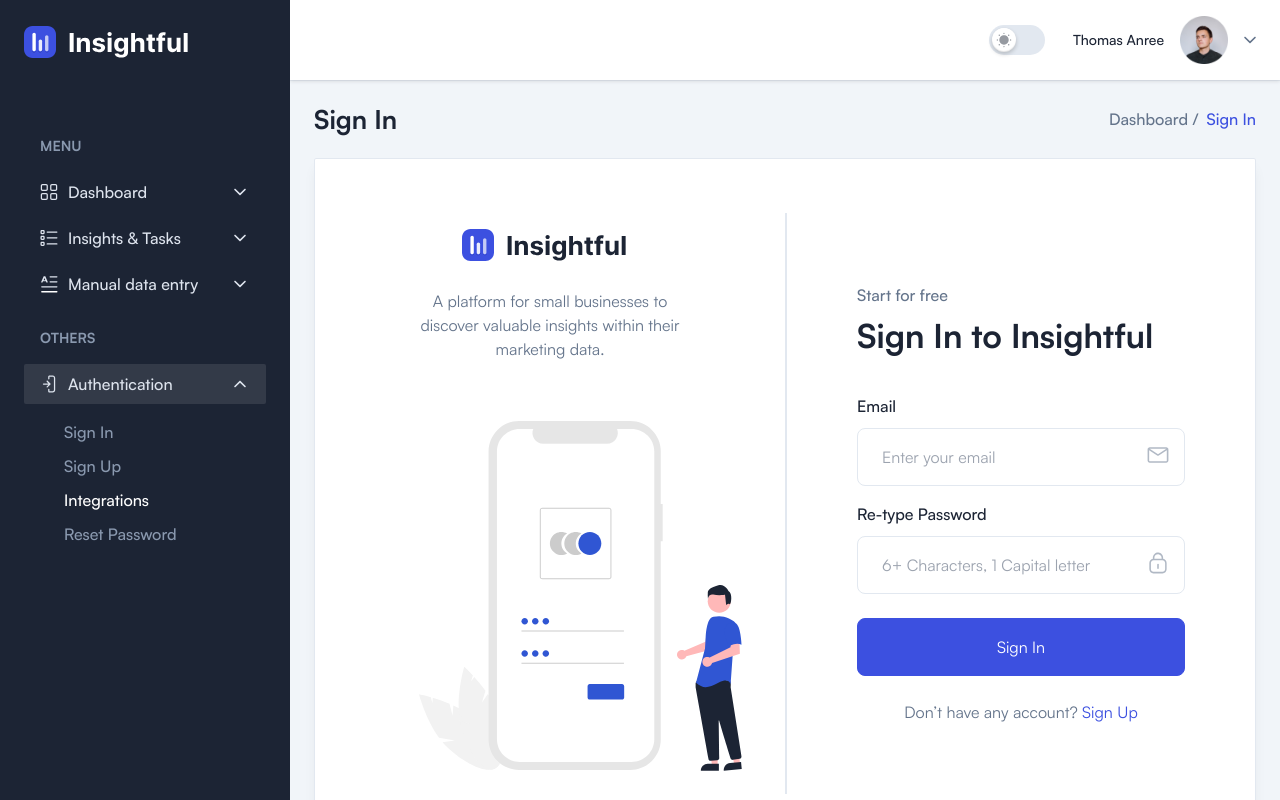
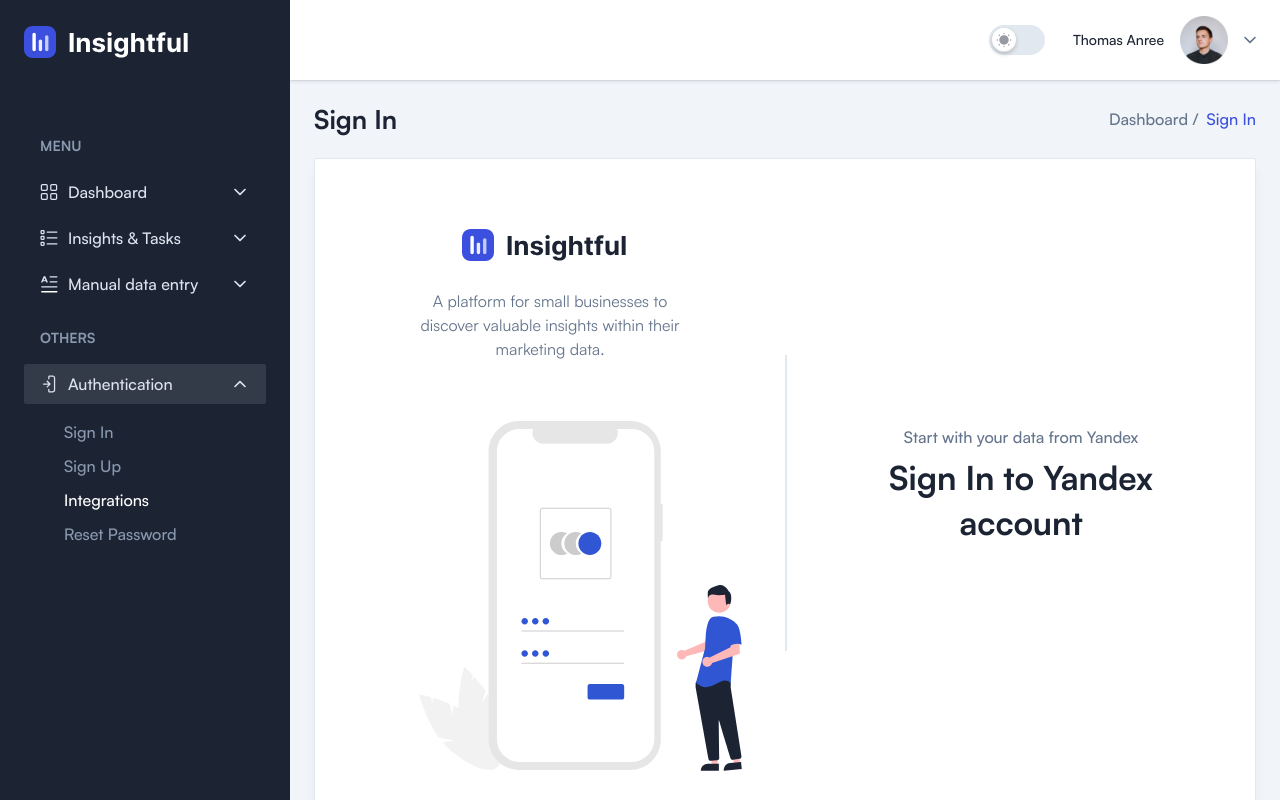
Before and after one commit to Vyachowski/business-dashboard, a React (Vite) app in the folder client/: page /auth/integrations in a window 1280 px wide. Built offline with nearby package versions, Linux system fonts and the light colour scheme.

Commit message:
feat: add yandex auth component

```diff
--- a/client/src/pages/Integrations.tsx
+++ b/client/src/pages/Integrations.tsx
@@ -3,6 +3,7 @@
 import Breadcrumb from '../components/Breadcrumbs/Breadcrumb';
 import LogoDark from '../images/logo/logo-dark.svg';
 import Logo from '../images/logo/logo.svg';
+import YaAuthSuggestComponent from "../components/YaAuthSuggestComponent";
 
 const Integrations: React.FC = () => {
   return (
@@ -150,132 +151,68 @@
 
           <div className="w-full border-stroke dark:border-strokedark xl:w-1/2 xl:border-l-2">
             <div className="w-full p-4 sm:p-12.5 xl:p-17.5">
-              <span className="mb-1.5 block font-medium">Start for free</span>
-              <h2 className="mb-9 text-2xl font-bold text-black dark:text-white sm:text-title-xl2">
-                Sign In to Insightful
+              <span className="mb-1.5 block font-medium text-center">Start with your data from Yandex</span>
+              <h2 className="mb-9 text-2xl font-bold text-black dark:text-white sm:text-title-xl2 text-center">
+                Sign In to Yandex account
               </h2>
+              <div>
+                <YaAuthSuggestComponent />
+              </div>
+              {/*<form>*/}
+              {/*  <div className="mb-5">*/}
+              {/*    <input*/}
+              {/*      type="submit"*/}
+              {/*      value="Connect account"*/}
+              {/*      className="w-full cursor-pointer rounded-lg border border-primary bg-primary p-4 text-white transition hover:bg-opacity-90"*/}
+              {/*    />*/}
+              {/*  </div>*/}
 
-              <form>
-                <div className="mb-4">
-                  <label className="mb-2.5 block font-medium text-black dark:text-white">
-                    Email
-                  </label>
-                  <div className="relative">
-                    <input
-                      type="email"
-                      placeholder="Enter your email"
-                      className="w-full rounded-lg border border-stroke bg-transparent py-4 pl-6 pr-10 outline-none focus:border-primary focus-visible:shadow-none dark:border-form-strokedark dark:bg-form-input dark:focus:border-primary"
-                    />
+              {/*  /!*<button className="flex w-full items-center justify-center gap-3.5 rounded-lg border border-stroke bg-gray p-4 hover:bg-opacity-50 dark:border-strokedark dark:bg-meta-4 dark:hover:bg-opacity-50">*!/*/}
+              {/*  /!*  <span>*!/*/}
+              {/*  /!*    <svg*!/*/}
+              {/*  /!*      width="20"*!/*/}
+              {/*  /!*      height="20"*!/*/}
+              {/*  /!*      viewBox="0 0 20 20"*!/*/}
+              {/*  /!*      fill="none"*!/*/}
+              {/*  /!*      xmlns="http://www.w3.org/2000/svg"*!/*/}
+              {/*  /!*    >*!/*/}
+              {/*  /!*      <g clipPath="url(#clip0_191_13499)">*!/*/}
+              {/*  /!*        <path*!/*/}
+              {/*  /!*          d="M19.999 10.2217C20.0111 9.53428 19.9387 8.84788 19.7834 8.17737H10.2031V11.8884H15.8266C15.7201 12.5391 15.4804 13.162 15.1219 13.7195C14.7634 14.2771 14.2935 14.7578 13.7405 15.1328L13.7209 15.2571L16.7502 17.5568L16.96 17.5774C18.8873 15.8329 19.9986 13.2661 19.9986 10.2217"*!/*/}
+              {/*  /!*          fill="#4285F4"*!/*/}
+              {/*  /!*        />*!/*/}
+              {/*  /!*        <path*!/*/}
+              {/*  /!*          d="M10.2055 19.9999C12.9605 19.9999 15.2734 19.111 16.9629 17.5777L13.7429 15.1331C12.8813 15.7221 11.7248 16.1333 10.2055 16.1333C8.91513 16.1259 7.65991 15.7205 6.61791 14.9745C5.57592 14.2286 4.80007 13.1801 4.40044 11.9777L4.28085 11.9877L1.13101 14.3765L1.08984 14.4887C1.93817 16.1456 3.24007 17.5386 4.84997 18.5118C6.45987 19.4851 8.31429 20.0004 10.2059 19.9999"*!/*/}
+              {/*  /!*          fill="#34A853"*!/*/}
+              {/*  /!*        />*!/*/}
+              {/*  /!*        <path*!/*/}
+              {/*  /!*          d="M4.39899 11.9777C4.1758 11.3411 4.06063 10.673 4.05807 9.99996C4.06218 9.32799 4.1731 8.66075 4.38684 8.02225L4.38115 7.88968L1.19269 5.4624L1.0884 5.51101C0.372763 6.90343 0 8.4408 0 9.99987C0 11.5589 0.372763 13.0963 1.0884 14.4887L4.39899 11.9777Z"*!/*/}
+              {/*  /!*          fill="#FBBC05"*!/*/}
+              {/*  /!*        />*!/*/}
+              {/*  /!*        <path*!/*/}
+              {/*  /!*          d="M10.2059 3.86663C11.668 3.84438 13.0822 4.37803 14.1515 5.35558L17.0313 2.59996C15.1843 0.901848 12.7383 -0.0298855 10.2059 -3.6784e-05C8.31431 -0.000477834 6.4599 0.514732 4.85001 1.48798C3.24011 2.46124 1.9382 3.85416 1.08984 5.51101L4.38946 8.02225C4.79303 6.82005 5.57145 5.77231 6.61498 5.02675C7.65851 4.28118 8.9145 3.87541 10.2059 3.86663Z"*!/*/}
+              {/*  /!*          fill="#EB4335"*!/*/}
+              {/*  /!*        />*!/*/}
+              {/*  /!*      </g>*!/*/}
+              {/*  /!*      <defs>*!/*/}
+              {/*  /!*        <clipPath id="clip0_191_13499">*!/*/}
+              {/*  /!*          <rect width="20" height="20" fill="white" />*!/*/}
+              {/*  /!*        </clipPath>*!/*/}
+              {/*  /!*      </defs>*!/*/}
+              {/*  /!*    </svg>*!/*/}
+              {/*  /!*  </span>*!/*/}
+              {/*  /!*  Sign in with Google*!/*/}
+              {/*  /!*</button>*!/*/}
 
-                    <span className="absolute right-4 top-4">
-                      <svg
-                        className="fill-current"
-                        width="22"
-                        height="22"
-                        viewBox="0 0 22 22"
-                        fill="none"
-                        xmlns="http://www.w3.org/2000/svg"
-                      >
-                        <g opacity="0.5">
-                          <path
-                            d="M19.2516 3.30005H2.75156C1.58281 3.30005 0.585938 4.26255 0.585938 5.46567V16.6032C0.585938 17.7719 1.54844 18.7688 2.75156 18.7688H19.2516C20.4203 18.7688 21.4172 17.8063 21.4172 16.6032V5.4313C21.4172 4.26255 20.4203 3.30005 19.2516 3.30005ZM19.2516 4.84692C19.2859 4.84692 19.3203 4.84692 19.3547 4.84692L11.0016 10.2094L2.64844 4.84692C2.68281 4.84692 2.71719 4.84692 2.75156 4.84692H19.2516ZM19.2516 17.1532H2.75156C2.40781 17.1532 2.13281 16.8782 2.13281 16.5344V6.35942L10.1766 11.5157C10.4172 11.6875 10.6922 11.7563 10.9672 11.7563C11.2422 11.7563 11.5172 11.6875 11.7578 11.5157L19.8016 6.35942V16.5688C19.8703 16.9125 19.5953 17.1532 19.2516 17.1532Z"
-                            fill=""
-                          />
-                        </g>
-                      </svg>
-                    </span>
-                  </div>
-                </div>
-
-                <div className="mb-6">
-                  <label className="mb-2.5 block font-medium text-black dark:text-white">
-                    Re-type Password
-                  </label>
-                  <div className="relative">
-                    <input
-                      type="password"
-                      placeholder="6+ Characters, 1 Capital letter"
-                      className="w-full rounded-lg border border-stroke bg-transparent py-4 pl-6 pr-10 outline-none focus:border-primary focus-visible:shadow-none dark:border-form-strokedark dark:bg-form-input dark:focus:border-primary"
-                    />
-
-                    <span className="absolute right-4 top-4">
-                      <svg
-                        className="fill-current"
-                        width="22"
-                        height="22"
-                        viewBox="0 0 22 22"
-                        fill="none"
-                        xmlns="http://www.w3.org/2000/svg"
-                      >
-                        <g opacity="0.5">
-                          <path
-                            d="M16.1547 6.80626V5.91251C16.1547 3.16251 14.0922 0.825009 11.4797 0.618759C10.0359 0.481259 8.59219 0.996884 7.52656 1.95938C6.46094 2.92188 5.84219 4.29688 5.84219 5.70626V6.80626C3.84844 7.18438 2.33594 8.93751 2.33594 11.0688V17.2906C2.33594 19.5594 4.19219 21.3813 6.42656 21.3813H15.5016C17.7703 21.3813 19.6266 19.525 19.6266 17.2563V11C19.6609 8.93751 18.1484 7.21876 16.1547 6.80626ZM8.55781 3.09376C9.31406 2.40626 10.3109 2.06251 11.3422 2.16563C13.1641 2.33751 14.6078 3.98751 14.6078 5.91251V6.70313H7.38906V5.67188C7.38906 4.70938 7.80156 3.78126 8.55781 3.09376ZM18.1141 17.2906C18.1141 18.7 16.9453 19.8688 15.5359 19.8688H6.46094C5.05156 19.8688 3.91719 18.7344 3.91719 17.325V11.0688C3.91719 9.52189 5.15469 8.28438 6.70156 8.28438H15.2953C16.8422 8.28438 18.1141 9.52188 18.1141 11V17.2906Z"
-                            fill=""
-                          />
-                          <path
-                            d="M10.9977 11.8594C10.5852 11.8594 10.207 12.2031 10.207 12.65V16.2594C10.207 16.6719 10.5508 17.05 10.9977 17.05C11.4102 17.05 11.7883 16.7063 11.7883 16.2594V12.6156C11.7883 12.2031 11.4102 11.8594 10.9977 11.8594Z"
-                            fill=""
-                          />
-                        </g>
-                      </svg>
-                    </span>
-                  </div>
-                </div>
-
-                <div className="mb-5">
-                  <input
-                    type="submit"
-                    value="Sign In"
-                    className="w-full cursor-pointer rounded-lg border border-primary bg-primary p-4 text-white transition hover:bg-opacity-90"
-                  />
-                </div>
-
-                {/*<button className="flex w-full items-center justify-center gap-3.5 rounded-lg border border-stroke bg-gray p-4 hover:bg-opacity-50 dark:border-strokedark dark:bg-meta-4 dark:hover:bg-opacity-50">*/}
-                {/*  <span>*/}
-                {/*    <svg*/}
-                {/*      width="20"*/}
-                {/*      height="20"*/}
-                {/*      viewBox="0 0 20 20"*/}
-                {/*      fill="none"*/}
-                {/*      xmlns="http://www.w3.org/2000/svg"*/}
-                {/*    >*/}
-                {/*      <g clipPath="url(#clip0_191_13499)">*/}
-                {/*        <path*/}
-                {/*          d="M19.999 10.2217C20.0111 9.53428 19.9387 8.84788 19.7834 8.17737H10.2031V11.8884H15.8266C15.7201 12.5391 15.4804 13.162 15.1219 13.7195C14.7634 14.2771 14.2935 14.7578 13.7405 15.1328L13.7209 15.2571L16.7502 17.5568L16.96 17.5774C18.8873 15.8329 19.9986 13.2661 19.9986 10.2217"*/}
-                {/*          fill="#4285F4"*/}
-                {/*        />*/}
-                {/*        <path*/}
-                {/*          d="M10.2055 19.9999C12.9605 19.9999 15.2734 19.111 16.9629 17.5777L13.7429 15.1331C12.8813 15.7221 11.7248 16.1333 10.2055 16.1333C8.91513 16.1259 7.65991 15.7205 6.61791 14.9745C5.57592 14.2286 4.80007 13.1801 4.40044 11.9777L4.28085 11.9877L1.13101 14.3765L1.08984 14.4887C1.93817 16.1456 3.24007 17.5386 4.84997 18.5118C6.45987 19.4851 8.31429 20.0004 10.2059 19.9999"*/}
-                {/*          fill="#34A853"*/}
-                {/*        />*/}
-                {/*        <path*/}
-                {/*          d="M4.39899 11.9777C4.1758 11.3411 4.06063 10.673 4.05807 9.99996C4.06218 9.32799 4.1731 8.66075 4.38684 8.02225L4.38115 7.88968L1.19269 5.4624L1.0884 5.51101C0.372763 6.90343 0 8.4408 0 9.99987C0 11.5589 0.372763 13.0963 1.0884 14.4887L4.39899 11.9777Z"*/}
-                {/*          fill="#FBBC05"*/}
-                {/*        />*/}
-                {/*        <path*/}
-                {/*          d="M10.2059 3.86663C11.668 3.84438 13.0822 4.37803 14.1515 5.35558L17.0313 2.59996C15.1843 0.901848 12.7383 -0.0298855 10.2059 -3.6784e-05C8.31431 -0.000477834 6.4599 0.514732 4.85001 1.48798C3.24011 2.46124 1.9382 3.85416 1.08984 5.51101L4.38946 8.02225C4.79303 6.82005 5.57145 5.77231 6.61498 5.02675C7.65851 4.28118 8.9145 3.87541 10.2059 3.86663Z"*/}
-                {/*          fill="#EB4335"*/}
-                {/*        />*/}
-                {/*      </g>*/}
-                {/*      <defs>*/}
-                {/*        <clipPath id="clip0_191_13499">*/}
-                {/*          <rect width="20" height="20" fill="white" />*/}
-                {/*        </clipPath>*/}
-                {/*      </defs>*/}
-                {/*    </svg>*/}
-                {/*  </span>*/}
-                {/*  Sign in with Google*/}
-                {/*</button>*/}
-
-                <div className="mt-6 text-center">
-                  <p>
-                    Don’t have any account?{' '}
-                    <Link to="/auth/signup" className="text-primary">
-                      Sign Up
-                    </Link>
-                  </p>
-                </div>
-              </form>
+              {/*  /!*<div className="mt-6 text-center">*!/*/}
+              {/*  /!*  <p>*!/*/}
+              {/*  /!*    Don’t have any account?{' '}*!/*/}
+              {/*  /!*    <Link to="/auth/signup" className="text-primary">*!/*/}
+              {/*  /!*      Sign Up*!/*/}
+              {/*  /!*    </Link>*!/*/}
+              {/*  /!*  </p>*!/*/}
+              {/*  /!*</div>*!/*/}
+              {/*</form>*/}
             </div>
           </div>
         </div>
```
